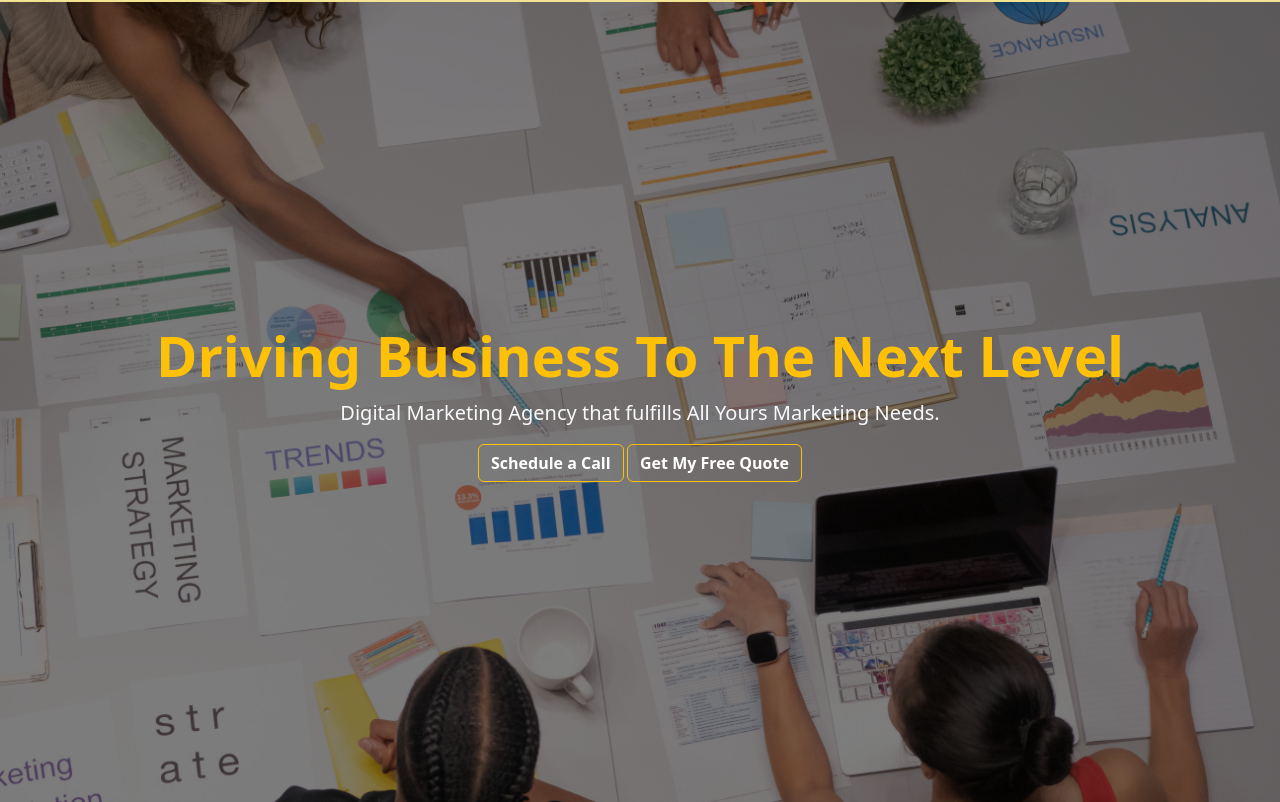
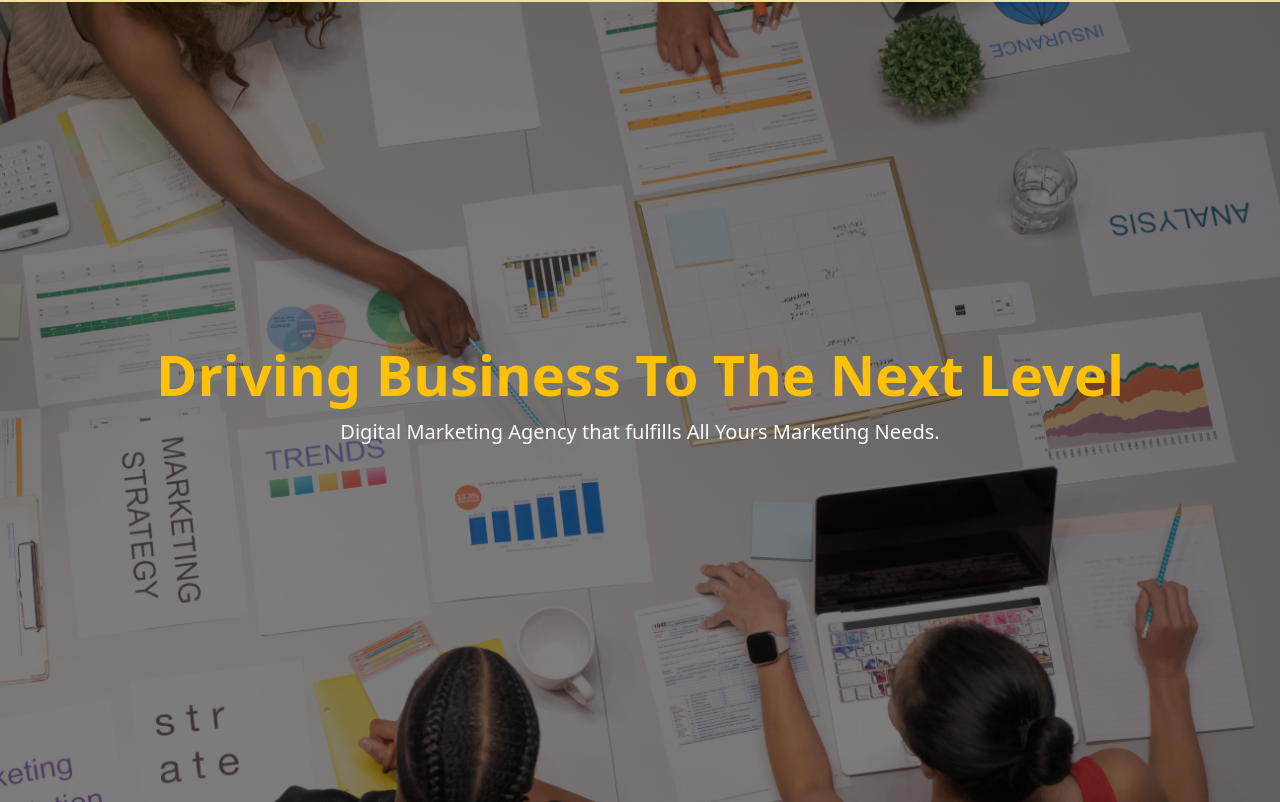
Before and after one commit to mukramalpha/Alpha-App, a website: page index.html in a window 1280 px wide. Shown: the part 65-867 px from the top of the page. Drawn offline with nearby package versions, Linux system fonts and the light colour scheme.

Commit message:
"modal deleted"

```diff
--- a/index.html
+++ b/index.html
@@ -70,12 +70,7 @@
         <div class="text-white d-flex flex-column justify-content-center align-items-center h-100">
             <h5 class="display-4 animate__animated animate__zoomIn delay-4s  text-warning fw-bold">Driving Business To The Next Level</h5>
             <p class="lead animate__animated animate__flash delay-5s text-light">Digital Marketing Agency that fulfills All Yours Marketing Needs.</p>
-            <div>
 
-              <!--modal-->
-              <button type="button" class="btn btn-outline-warning fw-bold text-white animate__animated animate__backInUp" data-bs-toggle="modal" data-bs-target="#exampleModal">Schedule a Call</button>
-             <button class="btn btn-outline-warning fw-bold text-white animate__animated animate__backInUp" data-bs-toggle="modal" data-bs-target="#exampleModal1">Get My Free Quote</button>
-            </div>
         </div>
     </div>
 </section>
```
